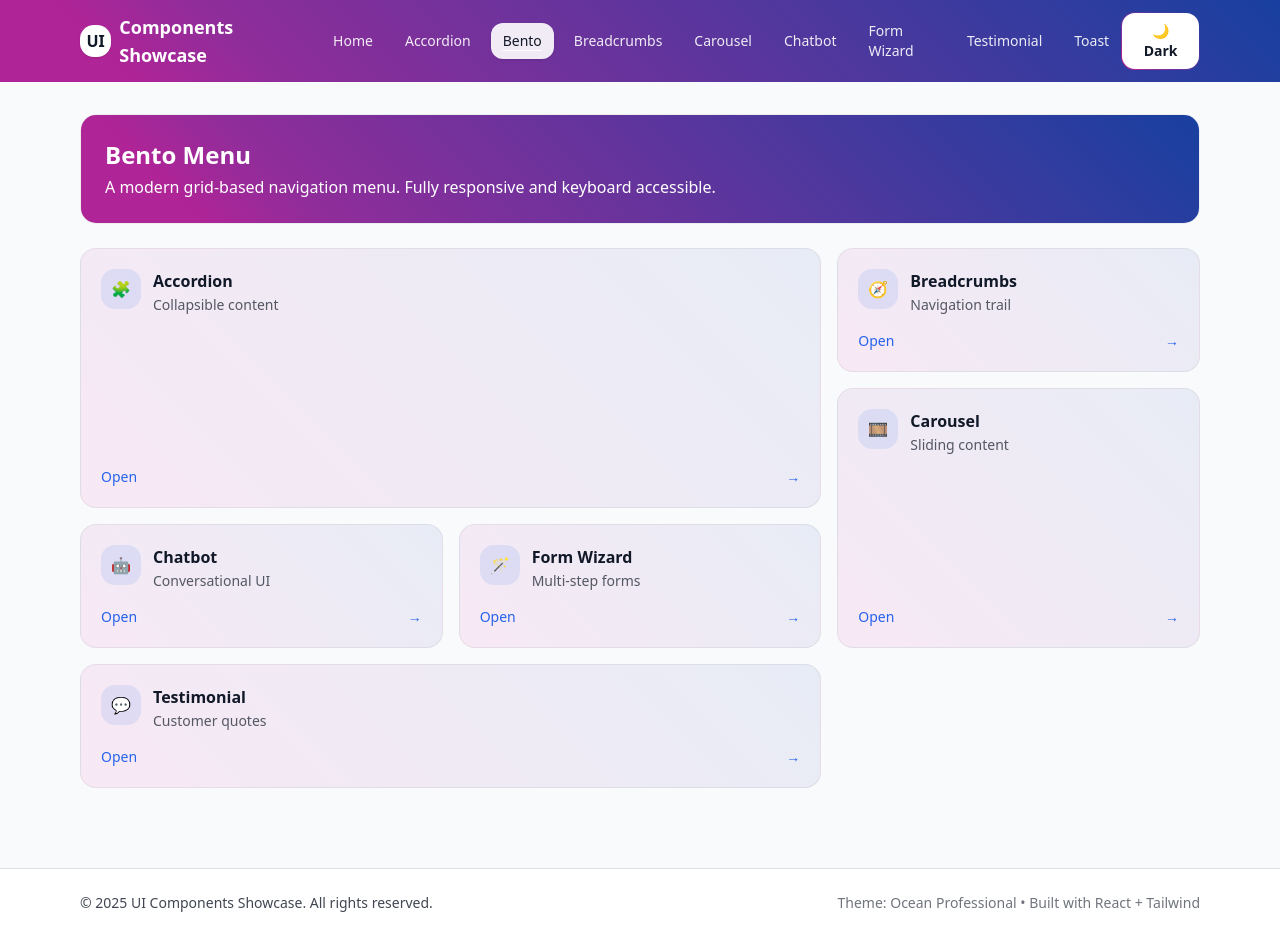
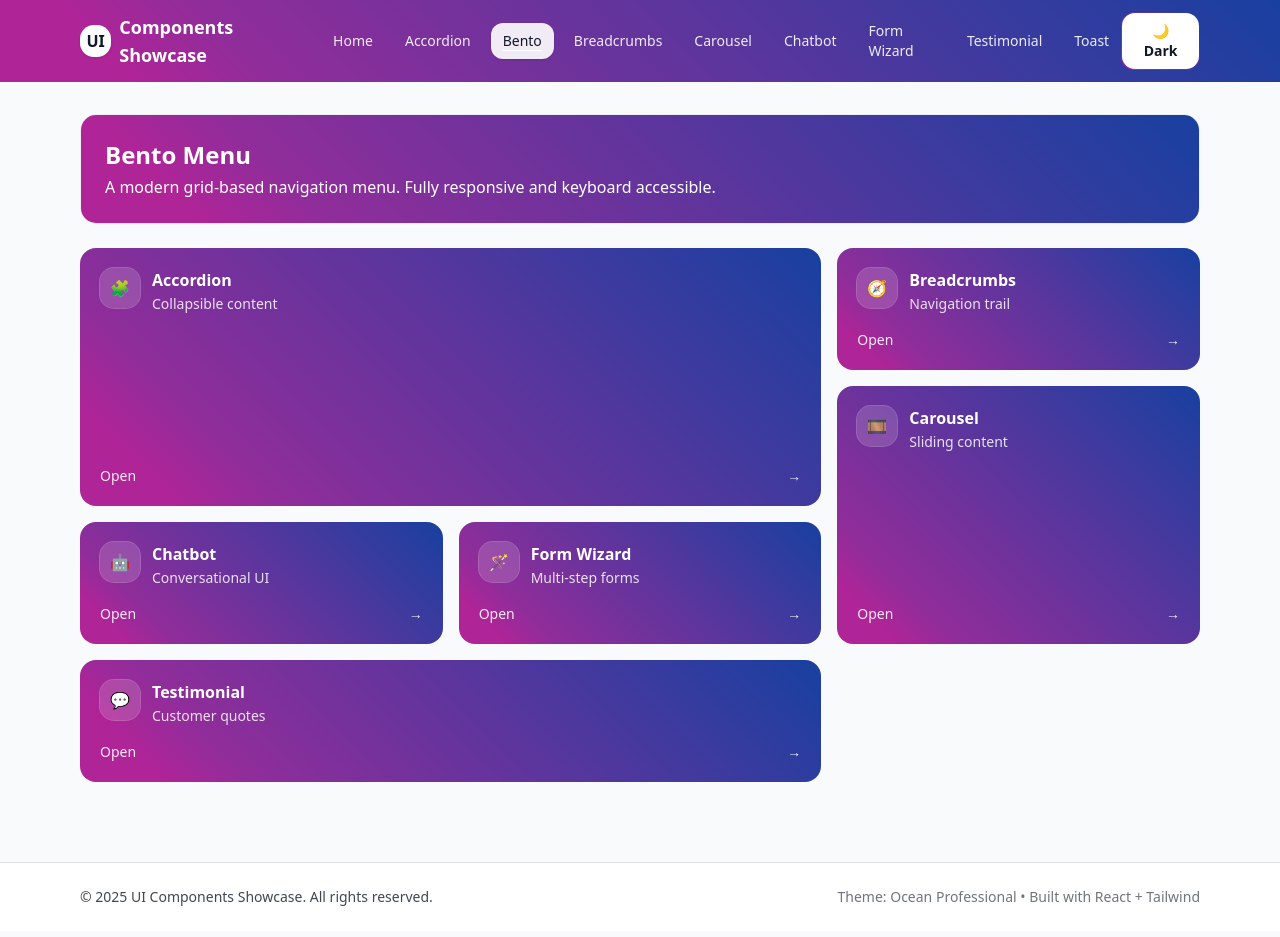
Before and after one commit to kavia-common/ui-components-showcase-3705-3714, a React (Create React App) app in the folder frontend_react_app/: page /bentomenu in a window 1280 px wide. Built offline with nearby package versions, Linux system fonts and the light colour scheme.

Commit message:
Checkpoint 41 - cgb1804199

```diff
--- a/frontend_react_app/src/components/ui/BentoMenu.jsx
+++ b/frontend_react_app/src/components/ui/BentoMenu.jsx
@@ -20,38 +20,42 @@ export default function BentoMenu({ items = [], className = "" }) {
     "sm:col-span-2 row-span-1",
   ];
 
-  // Wrapper styles: preserve focus and hover elevation; keep wrapper background neutral
-  // so the gradient is applied to the inner content only (per requirement).
+  // Wrapper styles: preserve focus and hover elevation.
+  // The gradient will be applied to the tile background element (the wrapper itself).
   const wrapperBase =
     "group rounded-2xl transition hover:shadow-card focus:outline-none focus-visible:ring-2 focus-visible:ring-primary/40";
 
-  // Inner content now adopts the same soft-strong brand gradient as Accordion answer panels.
-  // Remove bg-surface from inner container to prevent overriding the gradient.
+  // Content: use solid foregrounds for high contrast on top of the gradient tile.
+  // Remove any bg-* that could conflict with the gradient background on the wrapper.
   const Content = ({ item }) => (
-    <div className="brand-panel-soft-strong p-5 h-full flex flex-col justify-between rounded-2xl">
+    <div className="p-5 h-full flex flex-col justify-between rounded-2xl">
       <div className="flex items-start gap-3">
         {item.icon ? (
-          <div className="h-10 w-10 rounded-xl bg-primary/10 text-primary grid place-items-center shrink-0">
+          <div className="h-10 w-10 rounded-xl bg-white/15 text-white grid place-items-center shrink-0 ring-1 ring-white/25">
             {item.icon}
           </div>
         ) : (
-          <div className="h-10 w-10 rounded-xl bg-primary text-white grid place-items-center shrink-0">
+          <div className="h-10 w-10 rounded-xl bg-white text-text grid place-items-center shrink-0 shadow-[0_1px_2px_rgba(0,0,0,0.08)]">
             {item.title?.[0] ?? "•"}
           </div>
         )}
         <div>
-          <div className="text-base font-semibold text-text">{item.title}</div>
+          <div className="text-base font-semibold text-white">{item.title}</div>
           {item.description && (
-            <div className="text-sm text-text/70 mt-0.5">{item.description}</div>
+            <div className="text-sm text-white/85 mt-0.5">{item.description}</div>
           )}
         </div>
       </div>
-      <div className="mt-4 flex items-center justify-between text-sm text-primary">
+      <div className="mt-4 flex items-center justify-between text-sm text-white/90">
         <span>Open</span>
         <span aria-hidden="true" className="transition group-hover:translate-x-0.5">→</span>
       </div>
     </div>
   );
+
+  // Stronger brand gradient class (applied directly to tile background)
+  // Uses the exact brand gradient and slightly increases intensity by adding a subtle brightness on hover via filter.
+  const tileBg = "bg-brand-gradient";
 
   return (
     <div
@@ -66,7 +70,7 @@ export default function BentoMenu({ items = [], className = "" }) {
           return (
             <a
               key={idx}
-              className={`${wrapperBase} ${spanCls}`}
+              className={`${wrapperBase} ${spanCls} ${tileBg} hover:brightness-[1.06]`}
               href={item.href}
               aria-label={item.ariaLabel || `Open ${item.title}`}
             >
@@ -79,7 +83,7 @@ export default function BentoMenu({ items = [], className = "" }) {
           <button
             key={idx}
             type="button"
-            className={`${wrapperBase} ${spanCls} text-left`}
+            className={`${wrapperBase} ${spanCls} ${tileBg} text-left hover:brightness-[1.06]`}
             onClick={item.onClick}
             aria-label={item.ariaLabel || `Open ${item.title}`}
           >
```
Also changed, not shown: 2 other files (tests, documents, lock files or other folders).
